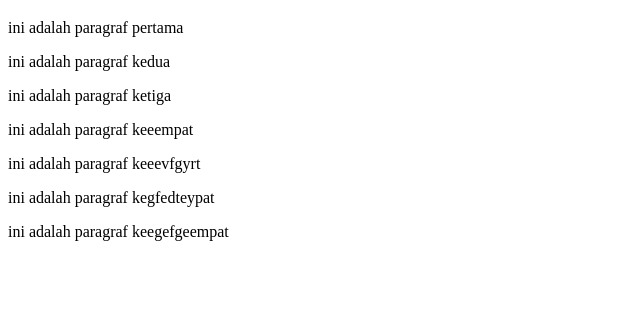
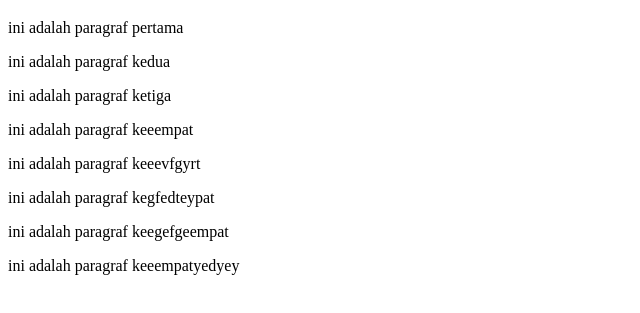
Before and after one commit to Sherly4/ppp, a plain HTML site: page index.html in a window 1280 px wide. Shown: the part 61-374 px from the top of the page, without its empty margins (0-640 px from the left). Drawn offline with Linux system fonts and the light colour scheme.

Commit message:
ini adalah paragraf pertamahgggjhgghgdhgggtwtewtg

```diff
--- a/index.html
+++ b/index.html
@@ -14,5 +14,6 @@
     <p>ini adalah paragraf keeevfgyrt</p>
     <p>ini adalah paragraf kegfedteypat</p>
     <p>ini adalah paragraf keegefgeempat</p>
+    <p>ini adalah paragraf keeempatyedyey</p>
 </body>
 </html>
```
